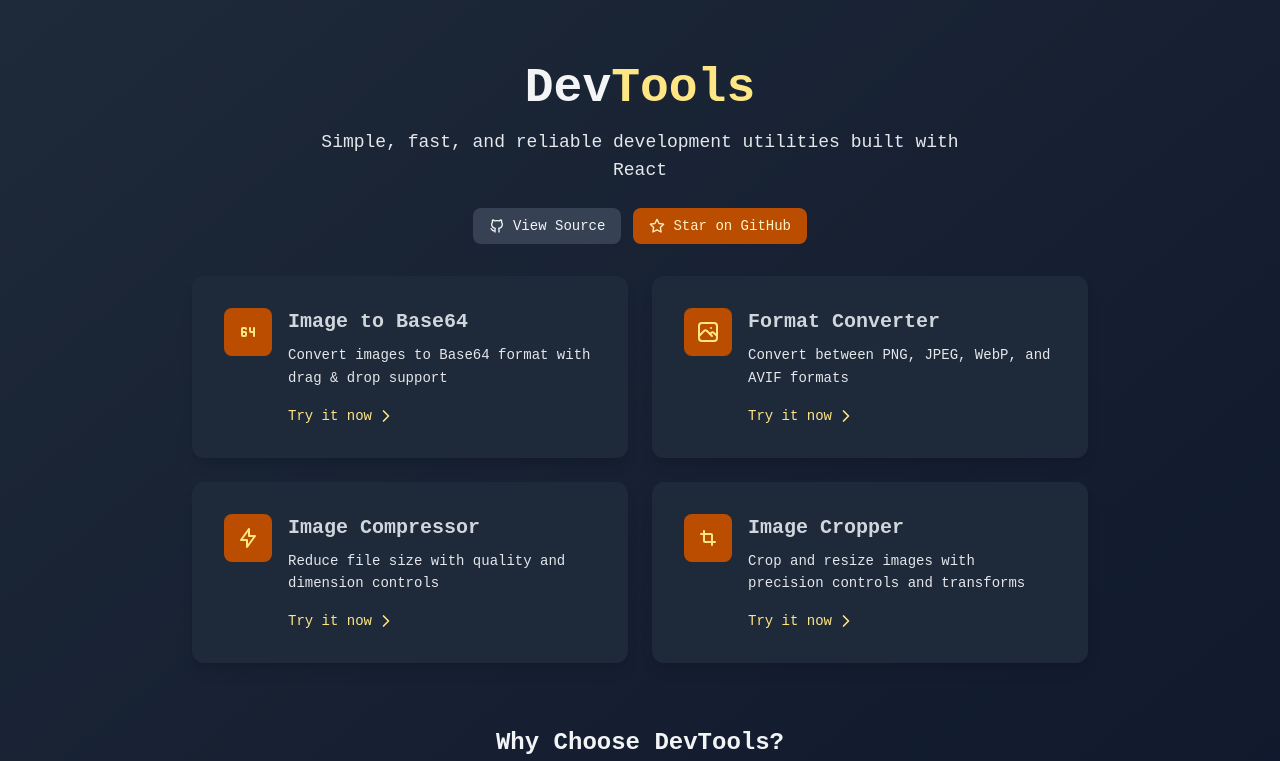
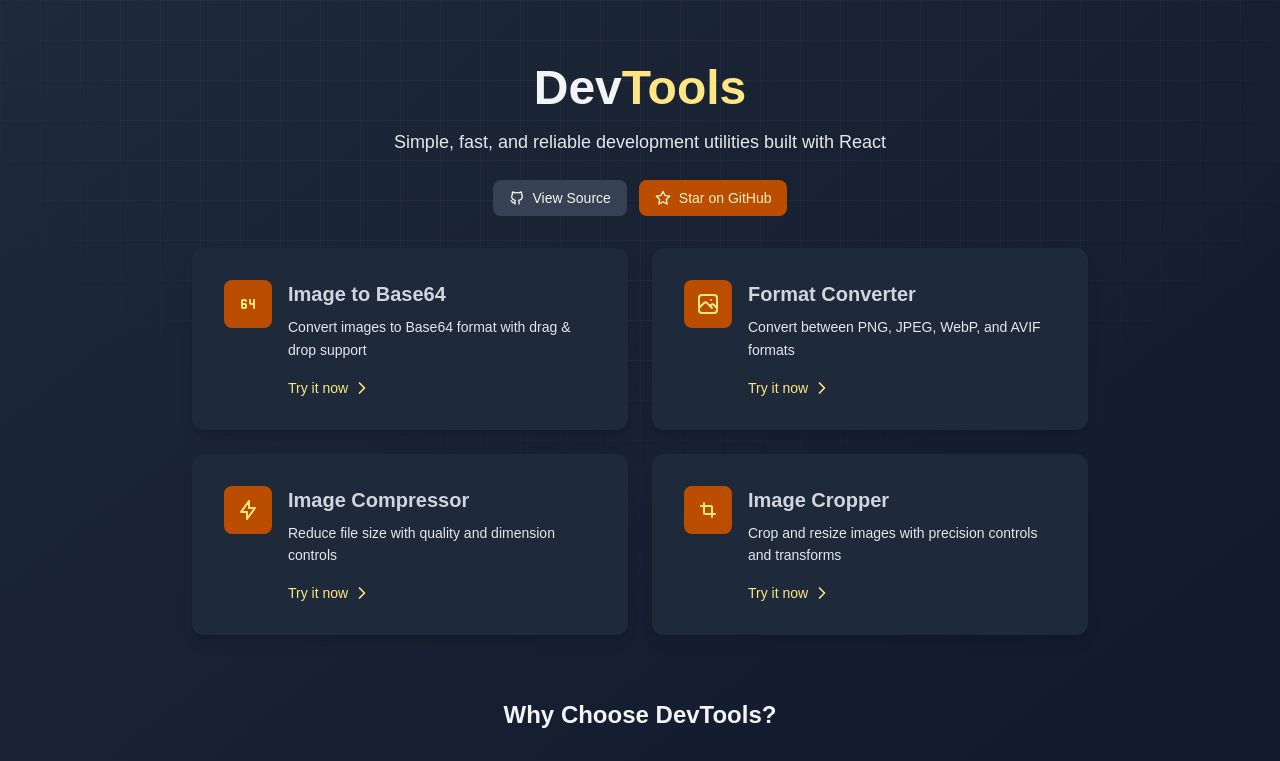
Before and after one commit to SiddharthaMishra-dev/js-dev-tools, a React app: page / in a window 1280 px wide. Shown: the top 761 px of the page. Built offline with nearby package versions, Linux system fonts and the light colour scheme.

Commit message:
font update, home page revamp

```diff
--- a/src/App.css
+++ b/src/App.css
@@ -1,6 +1,6 @@
 @import 'tailwindcss';
-@import url('https://fonts.googleapis.com/css2?family=JetBrains+Mono:wght@400;500;600&display=swap');
+@import url('https://fonts.googleapis.com/css2?family=Libre+Franklin:ital,wght@0,100..900;1,100..900&display=swap');
 
 * {
- font-family: 'JetBrains Mono', monospace;
+ font-family: 'Libre Franklin', sans-serif;
 }
--- a/src/routes/Home.tsx
+++ b/src/routes/Home.tsx
@@ -12,8 +12,11 @@ import { Link } from 'react-router';
 
 export default function Home() {
  return (
-  <div className="min-h-screen bg-gradient-to-br from-gray-800 to-slate-900 flex flex-col">
-   <header className="pt-16 pb-8 px-4">
+  <div className="min-h-screen bg-gradient-to-br from-gray-800 to-slate-900 flex flex-col font-sans relative overflow-hidden">
+   <div className="absolute inset-0 z-0">
+    <div className="absolute h-full w-full bg-[linear-gradient(to_right,#80808012_1px,transparent_1px),linear-gradient(to_bottom,#80808012_1px,transparent_1px)] bg-[size:40px_40px] [mask-image:radial-gradient(ellipse_60%_50%_at_50%_0%,#000_70%,transparent_100%)]"></div>
+   </div>
+   <header className="pt-16 pb-8 px-4 relative z-10">
     <div className="max-w-4xl mx-auto text-center">
      <h1 className="text-4xl md:text-5xl font-bold text-gray-100 mb-4">
       Dev<span className="text-amber-200">Tools</span>
@@ -44,7 +47,7 @@ export default function Home() {
     </div>
    </header>
 
-   <main className="flex-1 flex items-center justify-center px-4 pb-16">
+   <main className="flex-1 flex items-center justify-center px-4 pb-16 relative z-10">
     <div className="max-w-4xl w-full">
      <div className="grid grid-cols-1 md:grid-cols-2 gap-6">
       <Link to="/image-to-base64" className="group bg-gray-800 rounded-xl shadow-lg hover:shadow-xl transition-all duration-300 p-8">
@@ -152,7 +155,7 @@ export default function Home() {
     </div>
    </main>
 
-   <footer className="pb-8 px-4">
+   <footer className="pb-8 px-4 relative z-10">
     <div className="max-w-4xl mx-auto text-center">
      <p className="text-gray-400 text-xs">
       Built for fun by{' '}
```
Also changed, not shown: vercel.json (added), 1 other file (tests, documents, lock files or other folders).
